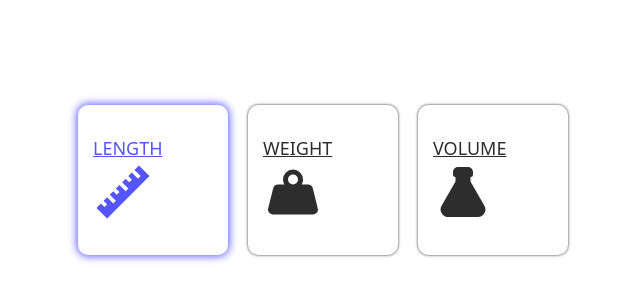
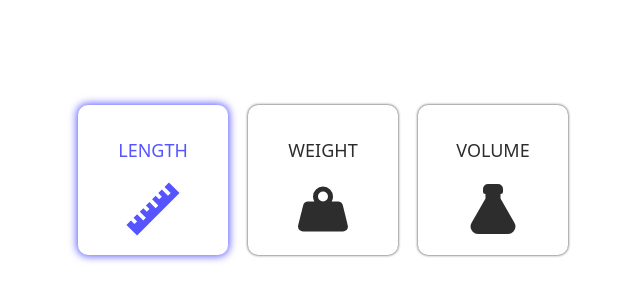
Before and after one commit to tamaskovacs0408/unit-converter, a React (Vite) app: page / in a window 1280 px wide. Shown: the part 220-520 px from the top of the page, without its empty margins (317-957 px from the left). Built offline with nearby package versions, Linux system fonts and the light colour scheme.

Commit message:
Update button component style

```diff
--- a/src/UI/Button.module.scss
+++ b/src/UI/Button.module.scss
@@ -1,6 +1,8 @@
-@use "@/_variables.scss" as vars;
+@use "@/_variables.scss"as vars;
 
 .selectorButton {
+  text-decoration: none;
+  label {
     display: flex;
     flex-direction: column;
     justify-content: center;
@@ -84,9 +86,12 @@
       &:hover {
         box-shadow: 0px 0px 8px 1px vars.$primary;
 
-      span, svg {
+        span,
+        svg {
           color: vars.$primary;
         }
       }
     }
   }
+
+}
```
Lines whose indentation alone changed are shown as unchanged.
